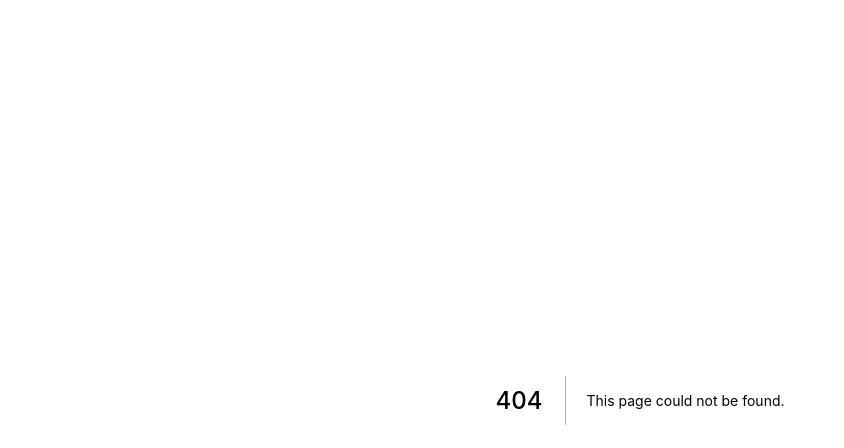
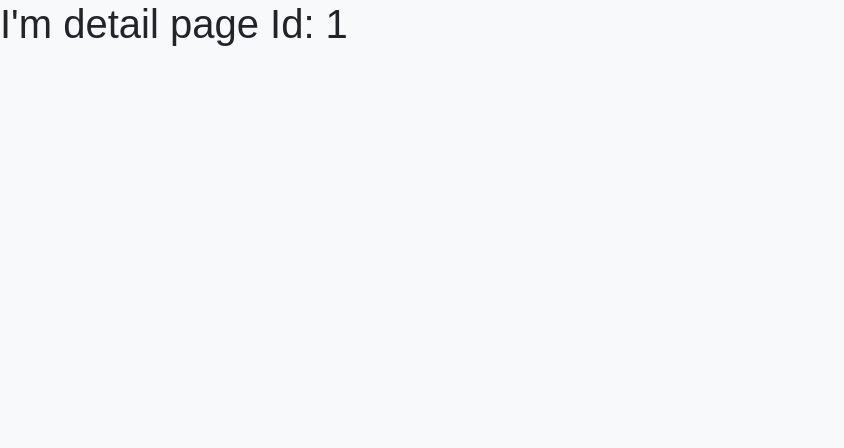
Before and after one commit to nehadeep/hardeep-portfolio-2021, a Next.js app: page /portfolios/1 in a window 1280 px wide. Before the commit this address had no page. Shown: the top 448 px of the page, without its empty margins (0-844 px from the left). Built offline with nearby package versions, Linux system fonts and the light colour scheme.

Commit message:
this would explain how to extract query params from nextjs url, using hooks , classes with getInitialProps function

```diff
--- /dev/null
+++ b/pages/portfolios/[id].js
@@ -0,0 +1,32 @@
+import {useRouter} from "next/router";
+import React from 'react';
+
+
+// const PortfolioDetail = () =>{
+//     const router = useRouter();
+//     const {id }= router.query; //this "id" name should match with the file name [id]
+//
+//     return(
+//         <h1>I'm detail page Id: {id} </h1>
+//     )
+// };
+
+//export default PortfolioDetail;
+
+
+
+class PortfolioDetail extends React.Component{
+
+    static getInitialProps({query}){ //called on the server
+        //what you return here will get into this.props
+        return {query}
+    }
+    render() {
+        const {id} = this.props.query;
+        return (
+            <h1>I'm detail page Id: {id} </h1>
+        )
+    }
+}
+
+export default PortfolioDetail;
--- a/pages/portfolios/index.js
+++ b/pages/portfolios/index.js
@@ -1,4 +1,3 @@
-import React from 'react';
 import Navbar from "../../components/shared/Navbar";
 
 
```
Also changed, not shown: pages/portfolios/edit.js (deleted, +0 -9 lines).
